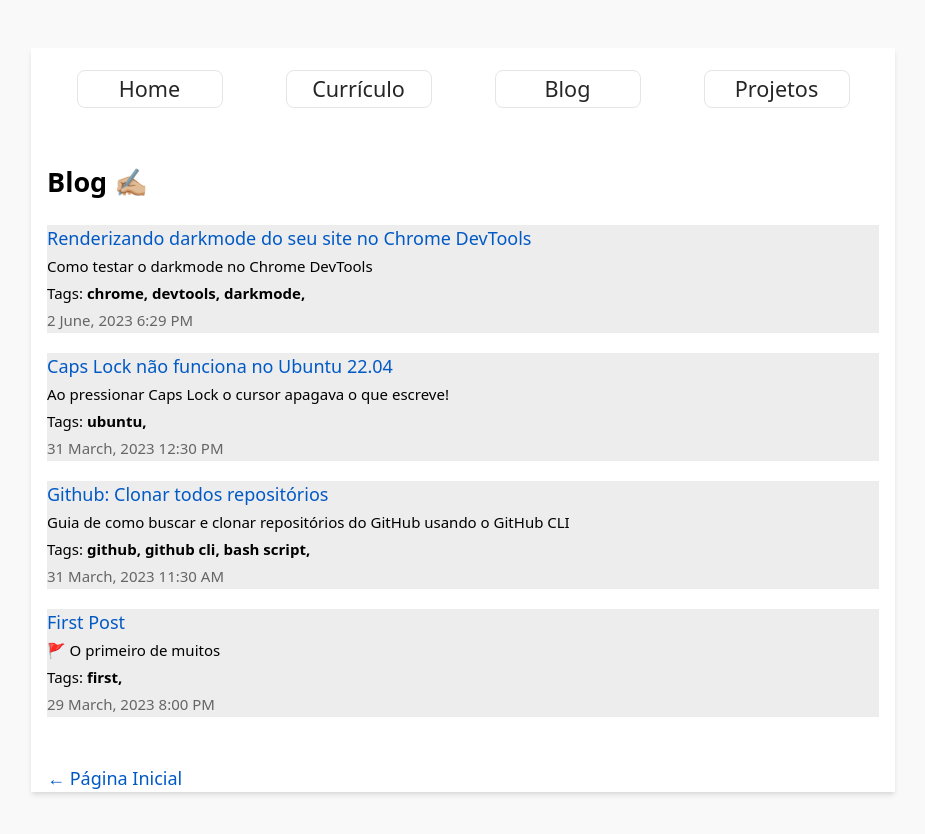
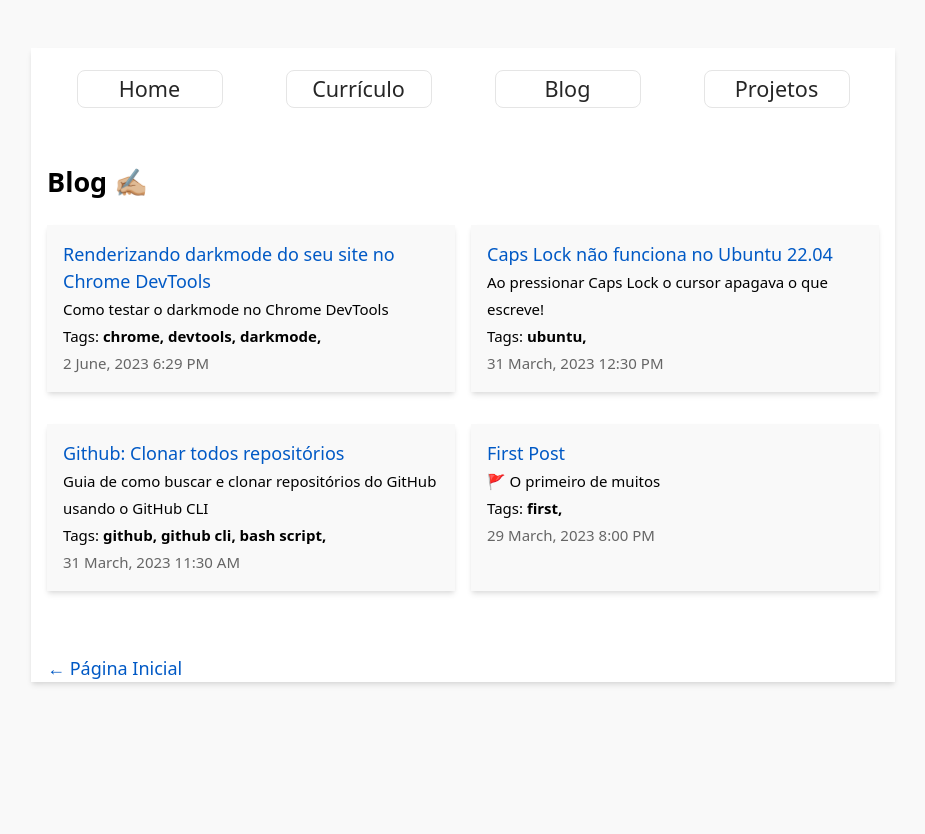
Before and after one commit to Andreyrvs/portfolio-blog, a Next.js app: page /blog in a window 1280 px wide. Shown: the top 834 px of the page, without its empty margins (177-1102 px from the left). After the commit the page ends 800 px from the top, so only its background shows below. Built offline with nearby package versions, Linux system fonts and the light colour scheme.

Commit message:
fix: (Blog) - muda renderizacao dos cards com base no media querie, Adiciona darkmode

```diff
--- a/src/styles/blog.module.css
+++ b/src/styles/blog.module.css
@@ -1,14 +1,58 @@
+
 .list {
   list-style: none;
   margin: 0;
   padding: 0;
 }
 
-.listItem {
-  background-color: #ededed;
-  margin: 0 0 1.25rem;
-}
-
 .lightText {
   color: #666;
 }
+
+.listItem {
+  background-color: #F9F9F9;
+  box-shadow: rgba(0, 0, 0, 0.1) 0 4px 6px -1px, rgba(0, 0, 0, 0.06) 0 2px 4px -1px;
+  margin: 0 0 1rem;
+  padding: 1rem;
+
+}
+
+@media (prefers-color-scheme: dark) {
+  .listItem {
+    background-color: #1F1F1F;
+    color: #F9F9F9;
+  }
+
+  .lightText {
+    color: #cfcfcf;
+  }
+}
+
+
+/* @media mobile-L, screen and (min-width: 425px) {
+  .container {
+    max-width: calc(425px - 1.2rem);
+  }
+
+}
+
+@media tablet, screen and (min-width: 768px) {
+  .container {
+    max-width: 36rem;
+  }
+} */
+
+@media laptop, screen and (min-width: 1024px) {
+  .list {
+    display: grid;
+    gap: 1rem;
+    grid-template-columns: repeat(2, 1fr);
+  }
+
+}
+
+/* @media laptop-L, screen and (min-width: 1440px) {
+  .container {
+    max-width: calc(1440px - 12rem);
+  }
+} */
```
